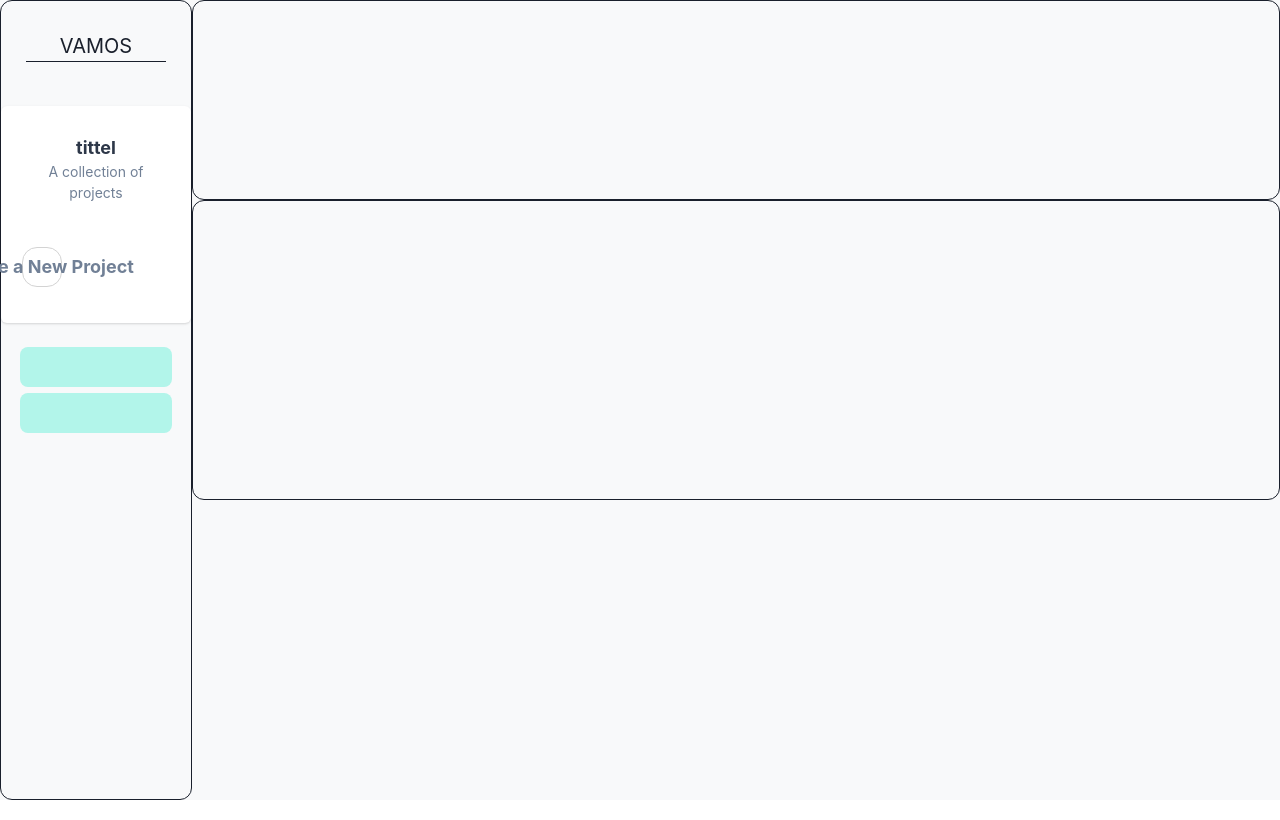
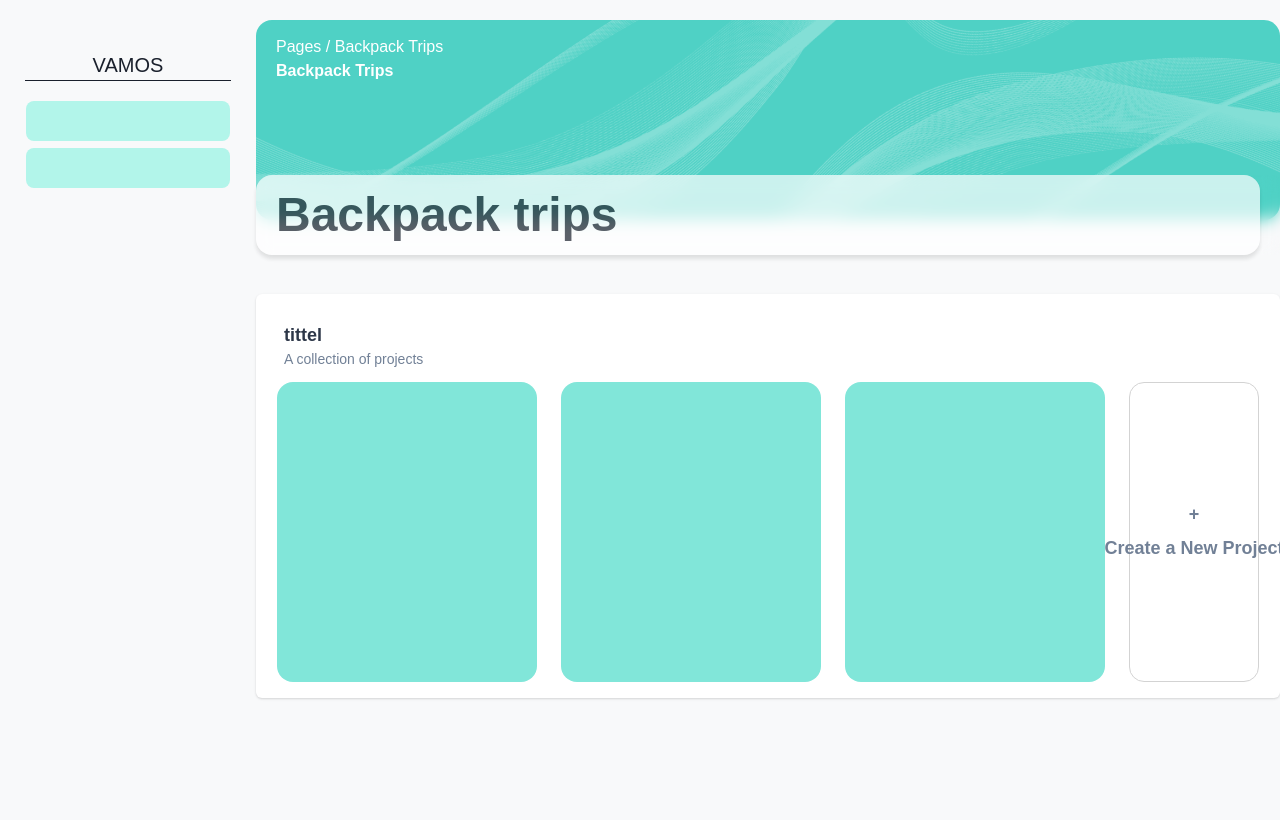
Before and after one commit to TrygveRuudShift/vamos, a Next.js app: page /homepage in a window 1280 px wide. Built offline with nearby package versions, Linux system fonts and the light colour scheme.

Commit message:
feat(front): New homepage

```diff
--- a/src/pages/homepage.tsx
+++ b/src/pages/homepage.tsx
@@ -1,78 +1,158 @@
-import { Flex, SimpleGrid, Grid, Box, Text, Button, Card, CardBody, CardHeader, Icon, useColorModeValue } from "@chakra-ui/react";
-import { title } from "process";
+import {
+  Flex,
+  SimpleGrid,
+  Grid,
+  Box,
+  Text,
+  Button,
+  Card,
+  CardBody,
+  CardHeader,
+  Icon,
+  useColorModeValue,
+} from "@chakra-ui/react";
+import BgSignUp from "assets/img/BgSignUp.png";
 
 export default function Index() {
   const textColor = useColorModeValue("gray.700", "white");
-  const description = "";
   return (
-    <Flex bg="#F8F9FA">
+    <Flex pt="20px">
       {/* SIDEPANEL */}
       <Box
-        border="1px"
-        borderRadius="xl"
         minH={"100vh"}
-        w="15%"
+        w="20%"
         display="inline-block"
         flexDirection="column"
         textAlign="center"
         pt="30px"
       >
         <Text fontSize="xl">VAMOS</Text>
-        <Box  borderBottom="1px" mx="25px" mb="20px"/>
+        <Box borderBottom="1px" mx="25px" mb="20px" />
 
-        <Card p='16px' my='24px' display="inline-block">
-      <CardHeader p='12px 5px' mb='12px'>
-        <Flex direction='column'>
-          <Text fontSize='lg' color={textColor} fontWeight='bold'>
+        <Box
+          bg="teal.100"
+          borderRadius="lg"
+          width="80%"
+          height="40px"
+          display="inline-block"
+        />
+        <Box
+          bg="teal.100"
+          borderRadius="lg"
+          width="80%"
+          height="40px"
+          display="inline-block"
+        />
+      </Box>
+
+      <Flex w="80%" display="inline-block">
+        {/* HEADER */}
+        <Box
+          h="200px"
+          borderRadius="2xl"
+          w="100%"
+          bgImage={`url(${BgSignUp.src})`}
+          bgSize="cover"
+          px="0px"
+          flexDirection="column"
+        >
+          <Flex h="10px" px="20px" pt="15px">
+            <Box>
+              <Text color="white"> Pages / Backpack Trips</Text>
+              <Text color="white" fontWeight="bold">
+                {" "}
+                Backpack Trips
+              </Text>
+            </Box>
+            <Box></Box>
+          </Flex>
+          {/* BLURR */}
+          <Box backdropFilter="blur(8px)">
+          <Flex
+            mt="140px"
+            h="80px"
+            w="98%"
+            borderRadius="2xl"
+            bottom="-30px"
+            boxShadow="0px 4px 4px rgba(0, 0, 0, 0.15)"
+            bg="white"
+            opacity="0.7"
+            align="center"
+          >
+            <Text ml="20px" fontSize="5xl" fontWeight="bold">
+              Backpack trips
+            </Text>
+          </Flex>
+          </Box>
+        </Box>
+
+        {/* PROSJECT panel */}
+        <Flex mt="50px">
+          <Card p="16px" my="24px" display="inline-block">
+            <CardHeader p="12px">
+              <Flex direction="column">
+                <Text fontSize="lg" color={textColor} fontWeight="bold">
                   tittel
                 </Text>
-          <Text fontSize='sm' color='gray.500' fontWeight='400'>
+                <Text fontSize="sm" color="gray.500" fontWeight="400">
                   A collection of projects
                 </Text>
               </Flex>
             </CardHeader>
-      <CardBody px='5px'>
+            <CardBody px="5px" py="0px">
               <Grid
-          templateColumns={{ sm: "1fr", md: "1fr 1fr", xl: "repeat(4, 1fr)" }}
-          templateRows={{ sm: "1fr 1fr 1fr auto", md: "1fr 1fr", xl: "1fr" }}
-          gap='24px'>
-          {/* <ProjectCard
-            image={imageArchitect1}
-            name={"Project #1"}
-            category={"Modern"}
-            description={
-              "As Uber works through a huge amount of internal management turmoil."
-            }
-            avatars={[avatar2, avatar4, avatar6]}
-          />
-          <ProjectCard
-            image={imageArchitect2}
-            name={"Project #2"}
-            category={"Scandinavian"}
-            description={
-              "Music is something that every person has his or her own specific opinion about."
-            }
-            avatars={[avatar4, avatar2, avatar6, avatar4]}
-          />
-          <ProjectCard
-            image={imageArchitect3}
-            name={"Project #3"}
-            category={"Minimalist"}
-            description={
-              "Different people have different taste, especially various types of music."
-            }
-            avatars={[avatar2, avatar4, avatar6]}
-          /> */}
+                templateColumns={{
+                  sm: "1fr",
+                  md: "1fr 1fr",
+                  xl: "repeat(4, 1fr)",
+                }}
+                templateRows={{
+                  sm: "1fr 1fr 1fr auto",
+                  md: "1fr 1fr",
+                  xl: "1fr",
+                }}
+                gap="24px"
+              >
+                {/* Project Card */}
+                <Box
+                  bg="teal.200"
+                  w="260px"
+                  h="300px"
+                  m="0"
+                  borderRadius="2xl"
+                ></Box>
+                <Box
+                  bg="teal.200"
+                  w="260px"
+                  h="300px"
+                  m="0"
+                  borderRadius="2xl"
+                ></Box>
+                <Box
+                  bg="teal.200"
+                  w="260px"
+                  h="300px"
+                  m="0"
+                  borderRadius="2xl"
+                ></Box>
+
                 <Button
-            p='0px'
-            bg='transparent'
-            color='gray.500'
-            border='1px solid lightgray'
-            borderRadius='15px'
-            minHeight={{ sm: "200px", md: "100%" }}>
-            <Flex direction='column' justifyContent='center' align='center'>
-              {/* <Icon as={FaPlus} fontSize='lg' mb='12px' /> */}
-              <Text fontSize='lg' fontWeight='bold'>
+                  p="0px"
+                  bg="transparent"
+                  color="gray.500"
+                  border="1px solid lightgray"
+                  borderRadius="15px"
+                  minHeight={{ sm: "200px", md: "100%" }}
+                >
+                  <Flex
+                    direction="column"
+                    justifyContent="center"
+                    align="center"
+                  >
+                    <Text fontSize="lg" mb="12px">
+                      +
+                    </Text>
+                    <Text fontSize="lg" fontWeight="bold">
                       Create a New Project
                     </Text>
                   </Flex>
@@ -80,18 +160,7 @@ export default function Index() {
               </Grid>
             </CardBody>
           </Card>
-        <Box bg="teal.100" borderRadius="lg" width="80%" height="40px" display="inline-block" />
-        <Box bg="teal.100" borderRadius="lg" width="80%" height="40px" display="inline-block" />
-
-
-      </Box>
-
-      <Flex w="85%" display="inline-block">
-        {/* HEADER */}
-        <Box h="200px" border="1px" borderRadius="xl" w="100%"></Box>
-
-        {/* PROSJECT CARDS */}
-        <Flex h="300px" border="1px" borderRadius="xl"></Flex>
+        </Flex>
       </Flex>
     </Flex>
   );
--- a/src/pages/register.tsx
+++ b/src/pages/register.tsx
@@ -13,7 +13,7 @@ import {
   useColorModeValue,
 } from "@chakra-ui/react";
 // Assets
-import BgSignUp from "../assets/img/BgSignUp.png";
+import BgSignUp from "assets/img/BgSignUp.png";
 import { SignInButton } from "components/atoms/SignInButton/SignInButton";
 
 export default function Register() {
--- a/src/styles/theme.ts
+++ b/src/styles/theme.ts
@@ -1,8 +1,16 @@
+import { extendTheme } from "@chakra-ui/react";
+import colors from "./colors";
 
+const theme = extendTheme({
+  styles: {
+    global: {
+      body: {
+        bg: "#F8F9FA",
+        fontFamily: "Poppins, sans-serif",
+      },
+    },
+  },
+  colors,
+});
 
-import { extendTheme } from '@chakra-ui/react'
-import colors from './colors'
-
-const theme = extendTheme({ colors })
-
-export default theme
+export default theme;
```
Lines whose indentation alone changed are shown as unchanged.
